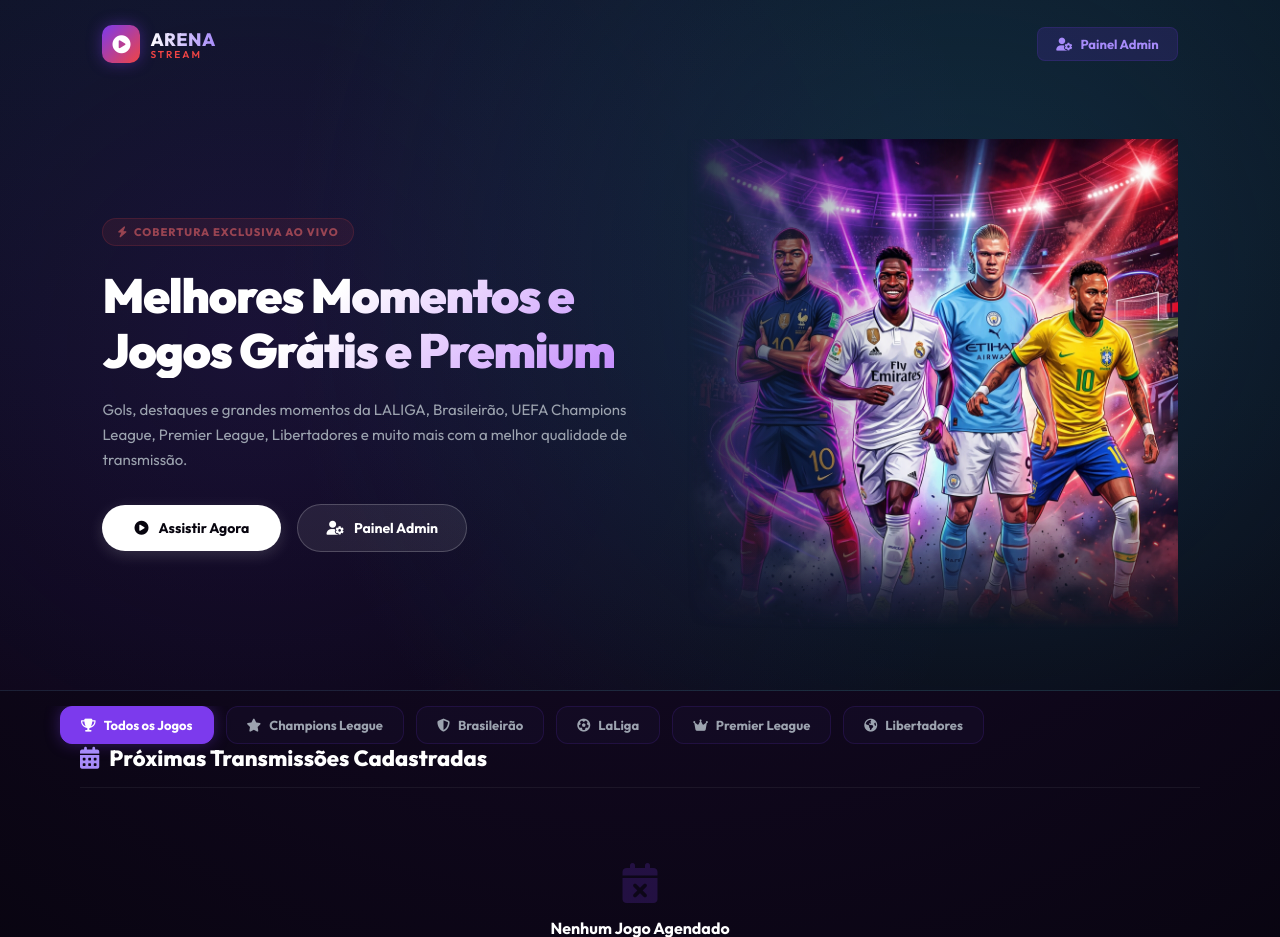
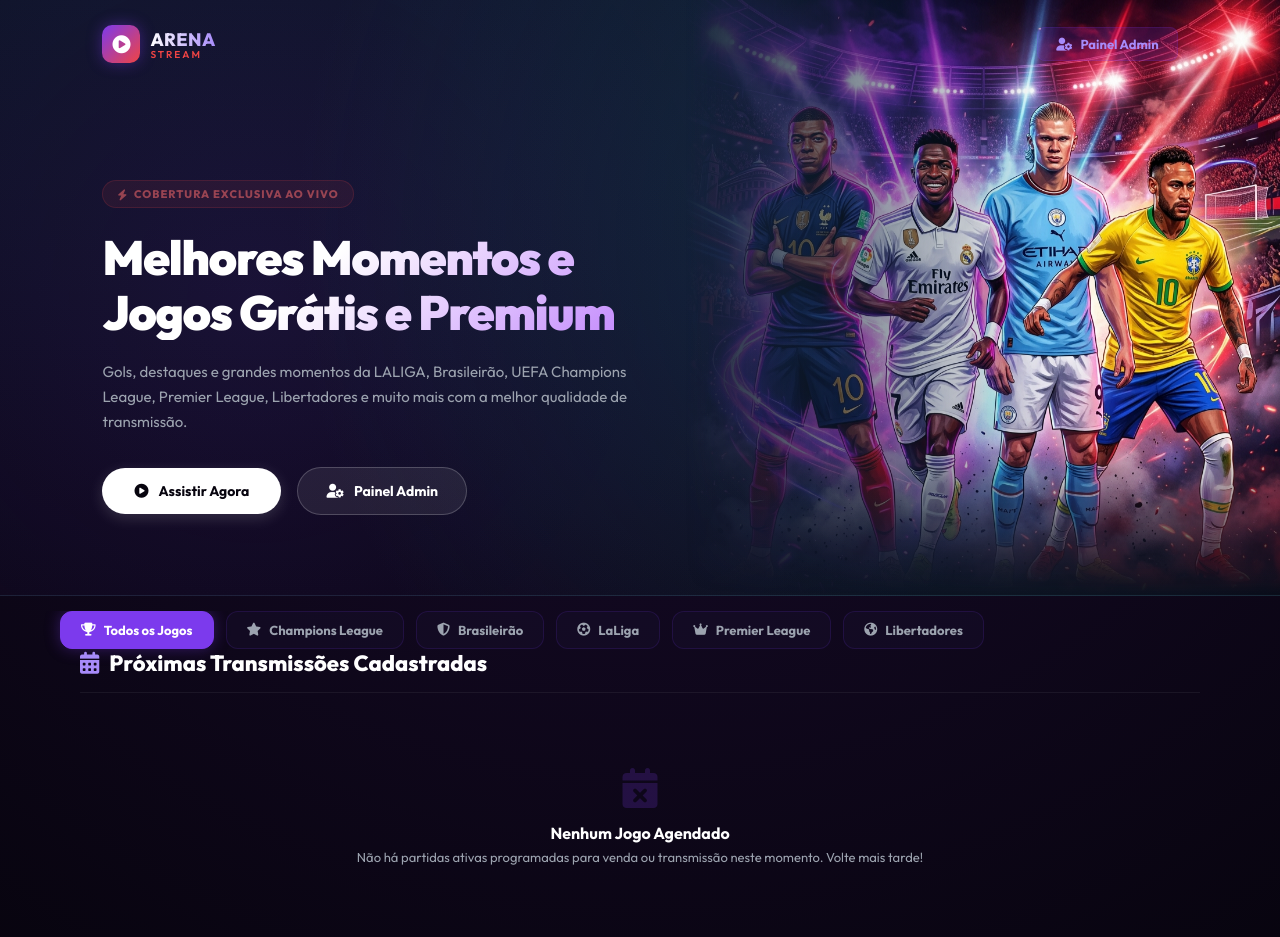
Before and after one commit to thiagodeassisbm-source/arenatv, a PHP site: page /stream/ in a window 1280 px wide. Shown: the top 937 px of the page. After the commit the page ends 865 px from the top, so only its background shows below. Run offline with PHP 8.4, Linux system fonts and the light colour scheme; some libraries are stand-ins or nearby versions.

Commit message:
Design: Restructure hero banner image to be full vertical height and absolute full-bleed aligned on the right like DAZN

```diff
--- a/index.php
+++ b/index.php
@@ -144,11 +144,11 @@ $channels = $pdo->query($sqlChannels)->fetchAll(PDO::FETCH_ASSOC);
         .hero-banner {
             width: 100vw;
             margin: 0;
-            padding: 140px 8% 60px;
+            padding: 180px 8% 80px;
             display: flex;
             align-items: center;
-            justify-content: space-between;
-            gap: 50px;
+            justify-content: flex-start;
+            min-height: 580px;
             position: relative;
             background: radial-gradient(circle at 75% 40%, rgba(30, 80, 110, 0.45) 0%, rgba(10, 6, 21, 0) 65%),
                         radial-gradient(circle at 20% 50%, rgba(124, 58, 237, 0.15) 0%, rgba(10, 6, 21, 0) 70%),
@@ -164,10 +164,12 @@ $channels = $pdo->query($sqlChannels)->fetchAll(PDO::FETCH_ASSOC);
         }
 
         .hero-banner-content {
-            flex: 1.2;
-            max-width: 620px;
+            flex: none;
+            width: 50%;
+            max-width: 600px;
             text-align: left;
             z-index: 2;
+            position: relative;
         }
 
         .hero-badge {
@@ -256,26 +258,30 @@ $channels = $pdo->query($sqlChannels)->fetchAll(PDO::FETCH_ASSOC);
         }
 
         .hero-banner-image {
-            flex: 1.1;
-            position: relative;
+            position: absolute;
+            top: 0;
+            right: 0;
+            width: 55%;
+            height: 100%;
+            z-index: 1;
             display: flex;
             justify-content: flex-end;
-            align-items: center;
-            z-index: 1;
+            align-items: flex-end;
+            overflow: hidden;
         }
 
         .hero-banner-image img {
-            width: 100%;
-            max-width: 580px;
-            height: auto;
+            height: 100%;
+            width: auto;
+            object-fit: cover;
             border-radius: 0;
-            mask-image: linear-gradient(to left, rgba(0,0,0,1) 60%, rgba(0,0,0,0) 100%),
+            mask-image: linear-gradient(to left, rgba(0,0,0,1) 40%, rgba(0,0,0,0) 100%),
                         linear-gradient(to bottom, rgba(0,0,0,1) 75%, rgba(0,0,0,0) 100%);
-            -webkit-mask-image: linear-gradient(to left, rgba(0,0,0,1) 60%, rgba(0,0,0,0) 100%),
+            -webkit-mask-image: linear-gradient(to left, rgba(0,0,0,1) 40%, rgba(0,0,0,0) 100%),
                                 linear-gradient(to bottom, rgba(0,0,0,1) 75%, rgba(0,0,0,0) 100%);
             mask-composite: intersect;
             -webkit-mask-composite: source-in;
-            filter: drop-shadow(0 0 40px rgba(30, 80, 110, 0.4));
+            filter: drop-shadow(0 0 50px rgba(30, 80, 110, 0.4));
             animation: floatImage 6s ease-in-out infinite;
         }
 
```
